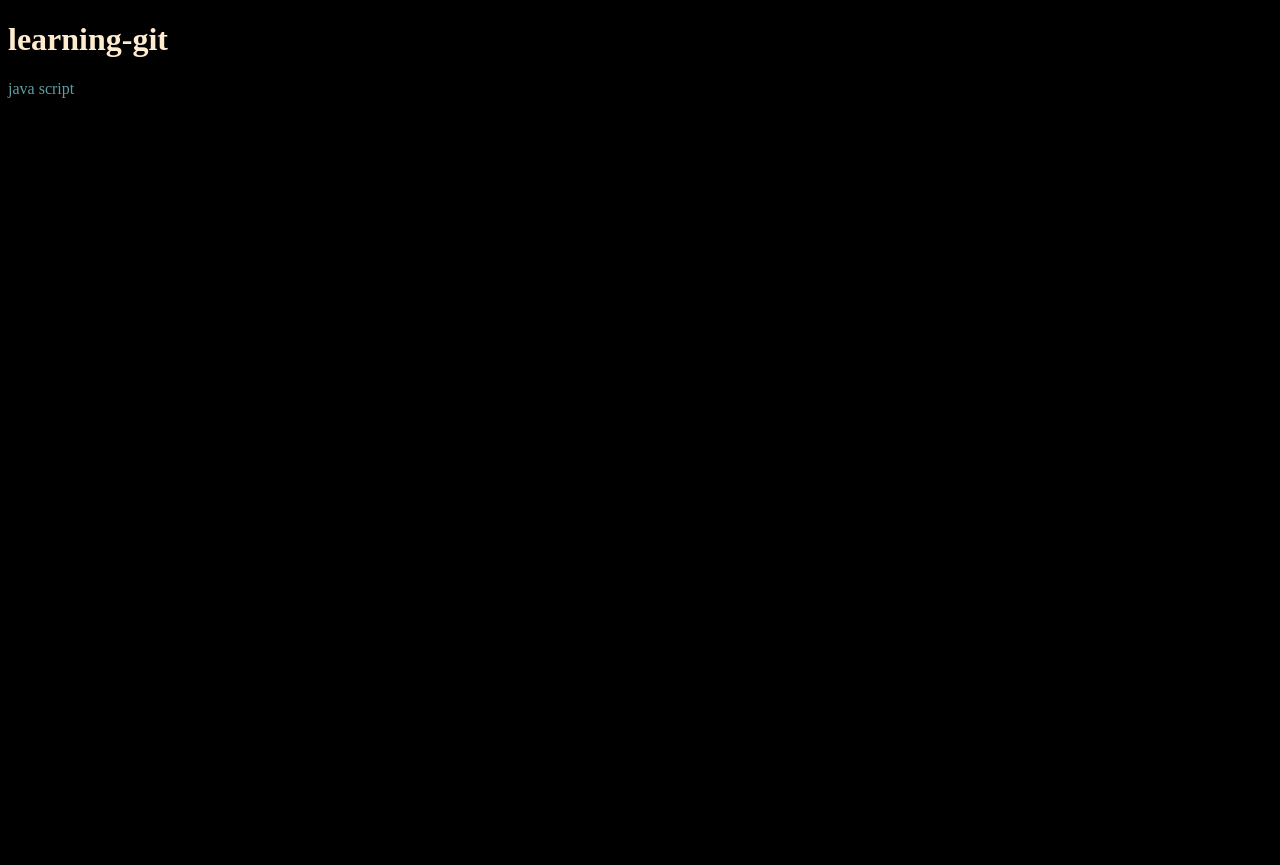
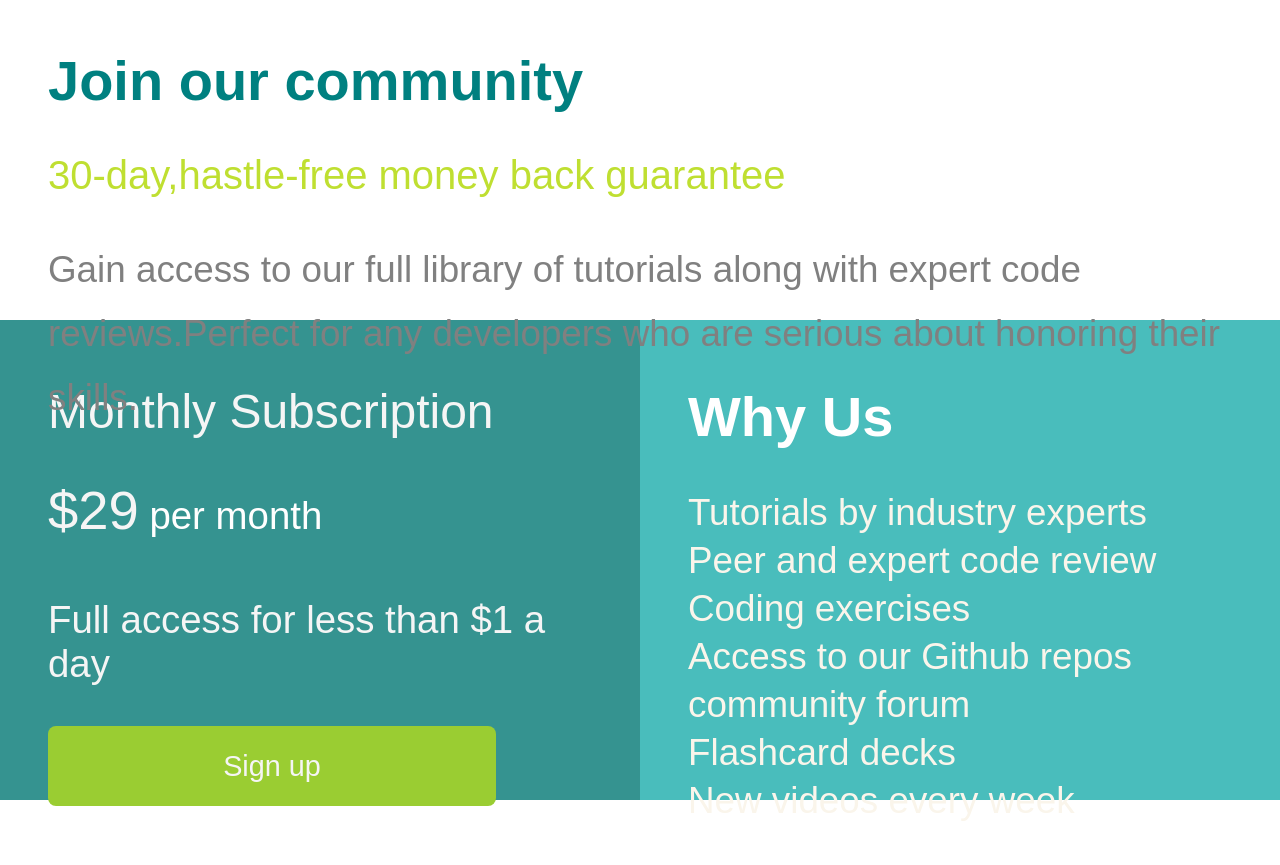
Before and after one commit to Sravan7599/learning, a plain HTML site: page index.html in a window 1280 px wide. Before the commit the page ends 800 px from the top, so only its background shows below. Drawn offline with Linux system fonts and the light colour scheme.

Commit message:
responsive

```diff
--- a/index.html
+++ b/index.html
@@ -4,11 +4,26 @@
     <meta charset="UTF-8">
     <meta http-equiv="X-UA-Compatible" content="IE=edge">
     <meta name="viewport" content="width=device-width, initial-scale=1.0">
-    <title>Document</title>
+    <title>Join our community</title>
     <link rel="stylesheet" href="main.css">
 </head>
 <body>
-    <h1 class="first">learning-git</h1>
-    <p class="second">java script</p>
+    <section class="first">
+     <h2 class="box1">Join our community</h2>
+     <p class="box2">30-day,hastle-free money back guarantee</p>
+     <p class="box3">Gain access to our full library of tutorials along with expert code reviews.Perfect for any developers who are serious about honoring their skills.</p>
+    </section>
+    <section class="second">
+        <p class="box4">Monthly Subscription</p>
+        <p><span>$29</span>          per month</p>
+        <p class="box5">Full access for less than $1 a day</p>
+        <button class="box6">Sign up</button>
+    </section>
+    <section class="third">
+        <h2 class="box7">Why Us </h2>
+        <p class="box8">Tutorials by industry experts<br/> Peer and expert code review<br/> Coding exercises<br/> Access to our Github repos<br/> community forum<br/> Flashcard decks<br/>New videos every week</p>
+    </section>
+
+
 </body>
 </html>
--- a/main.css
+++ b/main.css
@@ -1,9 +1,192 @@
-body{
-    background-color: black;
+*{
+    margin: 0px;
+    padding: 0px;
+    box-sizing: border-box;
 }
-.first{
-    color: blanchedalmond;
+
+html{
+    font-size:16px ;
+    font-family: sans-serif;
 }
-.second{
-    color:cadetblue;
+
+.first {
+    height:34vh;
+    font-family: sans-serif;
+    background-color: white;
+    padding: 2rem;
+    color: white;
+
 }
+.second {
+    height: 33vh;
+    font-family: sans-serif;
+    background-color:rgb(53, 147, 144);
+    padding: 2rem;
+    color: white;
+}
+.third {
+    height: 33vh;
+    font-family: sans-serif;
+    background-color: rgb(73, 189, 188);
+    padding: 2rem;
+    color: white;
+}
+.box1{
+    color: teal;
+    font-size: 1.5rem;
+    padding-bottom: 1rem;
+}
+.box2 {
+    color:rgb(191,223,49);
+    font-size: 1.2rem;
+    padding-bottom: 1rem;
+    font-weight:500;
+}
+.box3 {
+    color: gray;
+    font-size: 0.95rem;
+    line-height: 1.8rem;
+}
+.box4 {
+    font-size:1.1rem;
+    padding-bottom: 1rem;
+    color: whitesmoke;
+
+}
+span {
+    font-size:x-large ;
+    color: whitesmoke;
+}
+.box5 {
+     color: whitesmoke;
+     padding-top:1rem;
+     padding-bottom: 2rem;
+}
+.box6 {
+    height: 3rem;
+    width: 20rem;
+    border-radius: 0.5rem;
+    background-color: yellowgreen;
+    color: whitesmoke;
+    border-width: 0px;
+}
+.box7 {
+    font-size: 1.2rem;
+    padding-bottom: 1.5rem;
+}
+.box8{
+    font-size: 0.85rem;
+    line-height: 1.1rem;
+}
+
+@media (min-width: 768px)
+{
+    .box1{
+        font-size: 2.5rem;
+    }
+    .box2{
+        font-size: 2rem;
+    }
+    .box3{
+        font-size: 1.7rem;
+        line-height: 2.5rem;
+    }
+    .box4 {
+        font-size: 2rem;
+    }
+    span {
+        font-size: 2.8rem;
+    }
+    .box5 {
+        font-size: 2rem;
+    }
+    p {
+        font-size:1.8rem
+    }
+    .box6 {
+        font-size: 1.8rem;
+        width: 30rem;
+        height: 5rem;
+    }
+    .box7 {
+        font-size: 2.5rem;
+    }
+    .box8{
+        font-size: 1.7rem;
+        line-height: 1.8rem;
+        color:rgb(250, 245, 235);
+
+    }
+}
+
+@media (min-width: 1024px)
+{
+    .first {
+        height:40vh;
+        padding: 3rem;
+
+    }
+    .second {
+        width: 50vw;
+        height: 60vh;
+        padding: 3rem;
+        padding-top: 4rem;
+        float: left;
+    }
+    .third {
+        height: 60vh;
+        width: 50vw;
+        padding: 3rem;
+        padding-top: 4rem;
+        float: right;
+    }
+    .box1{
+        font-size: 3.5rem;
+        padding-bottom: 2.5rem;
+    }
+    .box2{
+        font-size: 2.5rem;
+        padding-bottom: 2.5rem;
+    }
+    .box3{
+        font-size: 2.3rem;
+        line-height: 4rem;
+        padding-bottom: 2.5rem;
+    }
+
+    .box4 {
+        font-size: 3rem;
+         padding-bottom: 2.5rem;
+    }
+    span {
+        font-size: 3.4rem;
+        padding-bottom: 2.5rem;
+    }
+    .box5 {
+        font-size: 2.4rem;
+        padding-bottom: 2.5rem;
+    }
+    p {
+        font-size:2.4rem;
+        padding-bottom: 2.5rem;
+    }
+    .box6 {
+        font-size: 1.8rem;
+        width: 28rem;
+        height: 5rem;
+
+    }
+
+    .box7 {
+        font-size: 3.5rem;
+        padding-bottom: 2.5rem;
+    }
+    .box8{
+        font-size: 2.3rem;
+        line-height: 3rem;
+        color:rgb(250, 245, 235);
+        padding-bottom: 2.5rem;
+    }
+
+
+}
```
